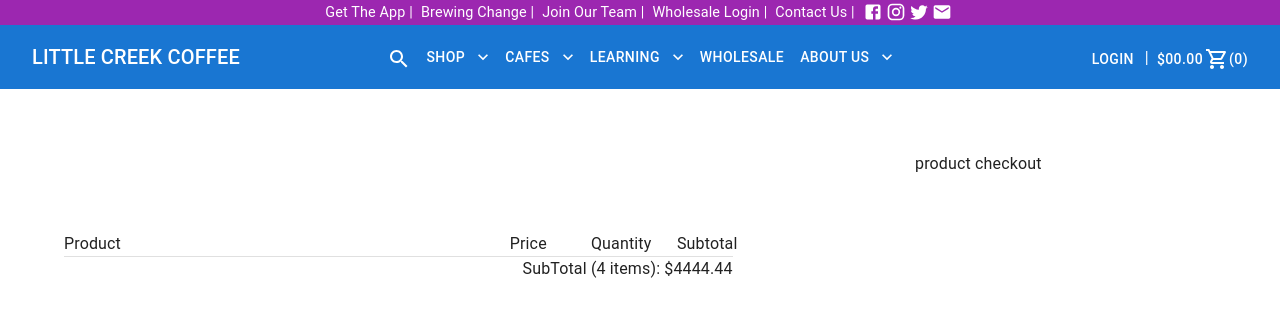
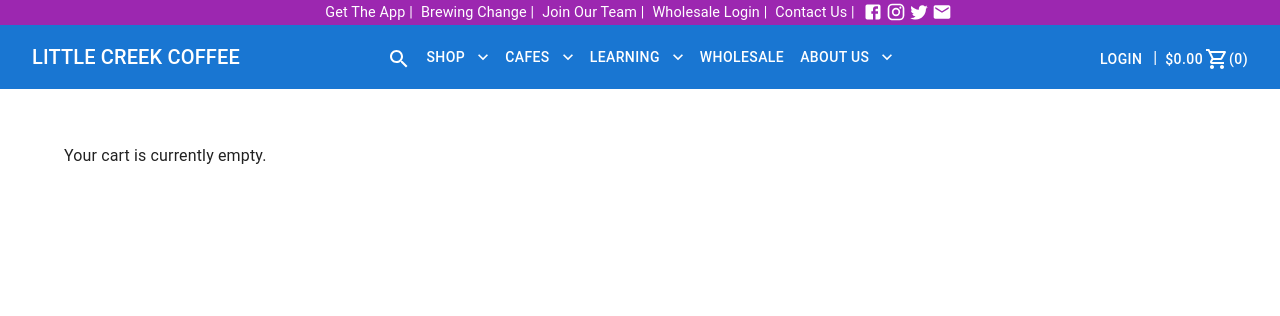
Before and after one commit to baumgab3/Little_Creek_Coffee, a React (Create React App) app in the folder client/: page /cart in a window 1280 px wide. Shown: the top 316 px of the page. Built offline with nearby package versions, Linux system fonts and the light colour scheme.

Commit message:
more cart updates

```diff
--- a/client/src/components/Checkout/CartItem.js
+++ b/client/src/components/Checkout/CartItem.js
@@ -1,4 +1,4 @@
-import { Divider, FormControl, Grid, MenuItem, Select, Typography } from '@mui/material'
+import { Divider, FormControl, Grid, MenuItem, Select, Stack, Typography } from '@mui/material'
 import { Box } from '@mui/system'
 import React, { useContext } from 'react'
 import { useRef } from 'react';
@@ -40,12 +40,24 @@
                         {item.name}
                     </Box>
                     <Box ml={2}>
+                        {item.description &&
                         <Typography sx={{fontSize: '13px'}}>
                             SIZE: {item.description}
-                        </Typography>
+                        </Typography> }
+
+                        {item.grind &&
                         <Typography sx={{fontSize: '13px'}}>
-                            SIZE: {item.grind}
-                        </Typography>
+                            GRIND TYPE: {item.grind}
+                        </Typography>}
+
+                        <Stack direction="row">
+                            <Typography sx={{fontSize: '13px', display: {xs: "inherit", sm: "none"}}}>
+                                {item.quantity} x &nbsp;
+                            </Typography>
+                            <Typography sx={{fontSize: '13px', fontWeight: 'bold', display: {xs: "inherit", sm: "none"}}}>
+                                ${item.price.toFixed(2)}
+                            </Typography>
+                        </Stack>
                     </Box>
                 </Grid>
                 <Grid item sm={1} sx={{display: {xs:"none", sm: "block"}}} >
--- a/client/src/components/Checkout/Checkout.js
+++ b/client/src/components/Checkout/Checkout.js
@@ -6,7 +6,18 @@
 
 const Checkout = () => {
 
-    const {cart} = useContext(CartContext);
+    const {cart, cartSize, getCartTotal} = useContext(CartContext);
+
+    if (!cart || cartSize === 0) {
+        return (
+            <Container>
+                <Box mt={10}>
+                    Your cart is currently empty.
+                </Box>
+            </Container>
+        )
+    }
+
     return (
     <Container>
 
@@ -34,8 +45,8 @@
                     return <CartItem key={cartItem.id} item={cartItem} />
                 })}
 
-                <Box align="right">
-                    SubTotal (4 items): $4444.44
+                <Box align="right" mt={1}>
+                    SubTotal ({cartSize} items): ${getCartTotal()}
                 </Box>
             </Grid>
 
--- a/client/src/components/Navbar/BigNavbar.js
+++ b/client/src/components/Navbar/BigNavbar.js
@@ -19,7 +19,7 @@
 const BigNavbar = () => {
     const { auth, user } = useAuth();
 
-    const {cartSize} = useContext(CartContext);
+    const {cartSize, getCartTotal} = useContext(CartContext);
 
 
     const shopOptions = AdminUtil.getDropDownForShop();
@@ -271,7 +271,7 @@
             }
                 |
             <Button component={Link} to="cart" color="inherit" >
-                <Box sx={{marginRight: '2px'}}>$00.00</Box>
+                <Box sx={{marginRight: '2px'}}>${getCartTotal()}</Box>
                 <ShoppingCartOutlinedIcon /> ({cartSize})
             </Button>
         </Grid>
--- a/client/src/components/Navbar/MobileNavbar.js
+++ b/client/src/components/Navbar/MobileNavbar.js
@@ -1,4 +1,4 @@
-import React, { useState } from 'react'
+import React, { useContext, useState } from 'react'
 import Box from '@mui/material/Box';
 import Divider from '@mui/material/Divider';
 import Drawer from '@mui/material/Drawer';
@@ -21,6 +21,7 @@
 import Tooltip from '@mui/material/Tooltip';
 import ShoppingCartOutlinedIcon from '@mui/icons-material/ShoppingCartOutlined';
 import HomeIcon from '@mui/icons-material/Home';
+import CartContext from '../../context/CartContext';
 
 
 const MobileNavbar = (props) => {
@@ -29,6 +30,7 @@
     const cafeOptions = AdminUtil.getDropDownForCafes();
     const learningOptions = AdminUtil.getDropDownForLearning();
     const aboutUsOptions = AdminUtil.getDropDownForAboutUs();
+    const {cartSize} = useContext(CartContext);
 
     const { window } = props;
     const [mobileOpen, setMobileOpen] = useState(false);
@@ -232,6 +234,10 @@
                     <Link to="/cart" style={{ textDecoration: 'none', color: 'inherit' }}>
                          <ShoppingCartOutlinedIcon />
                     </Link>
+                    <Box mb={1} sx={{display: {xs:"none", sm:"block"}}}>
+                       ({cartSize})
+                    </Box>
+
                 </Button>
             </ButtonGroup>
         </Grid>
--- a/client/src/components/Shop/ProductShowcase.js
+++ b/client/src/components/Shop/ProductShowcase.js
@@ -40,6 +40,7 @@
                     return res.json();
                 })
                 .then(product => {
+                    console.log(product.priceOptions);
                     setProductDetails(product);
                     setIsLoaded(true);
 
@@ -47,7 +48,9 @@
                     for (const option of product.priceOptions) {
                         if (!option.description) {
                             setIsDropDown(false);
-                            break;
+                        }
+                        if (option.price) {
+                            setSize(option);
                         }
                     }
 
@@ -106,6 +109,7 @@
             "price": size.price,
             "quantity": quantity,
         }
+        console.log("handleAddToCart...", toAdd);
         addToCart(toAdd);
     }
 
--- a/client/src/context/CartContext.js
+++ b/client/src/context/CartContext.js
@@ -61,8 +61,16 @@
         }
     }
 
+    const getCartTotal = () => {
+        let total = 0;
+        for (let i = 0; i < cart.length; i++) {
+            total += cart[i].price * cart[i].quantity;
+        }
+        return total.toFixed(2);
+    }
+
     return (
-        <CartContext.Provider value={{cart, cartSize, addToCart, removeFromCart, updateItemQuantity}}>
+        <CartContext.Provider value={{cart, cartSize, addToCart, removeFromCart, updateItemQuantity, getCartTotal}}>
             {children}
         </CartContext.Provider>
     );
```
